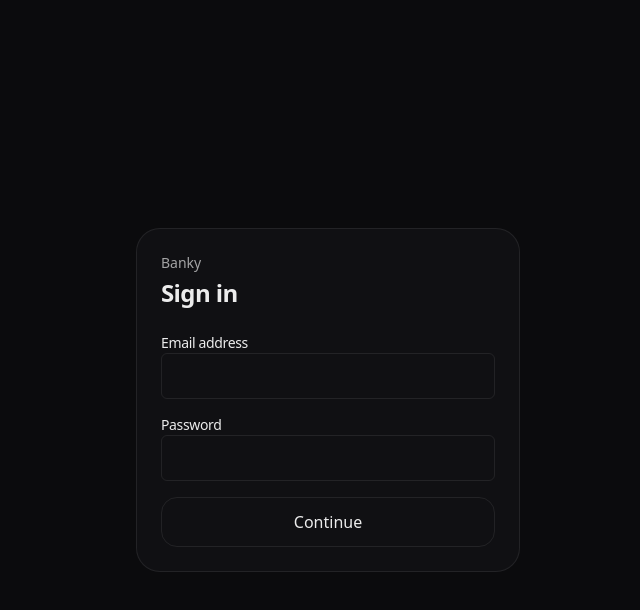
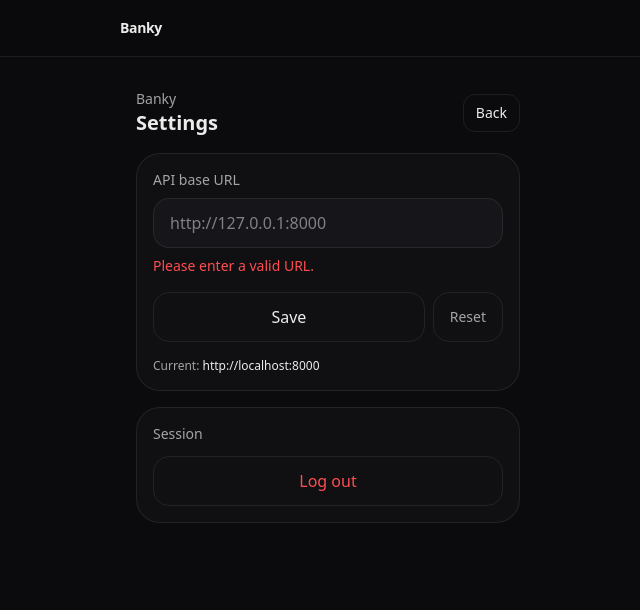
Before and after one commit to delitamakanda/banky-front-ui, an Angular app: page /settings in a window 1280 px wide. Before the commit this address led to /login. Shown: the top 610 px of the page, without its empty margins (312-952 px from the left). Built offline with nearby package versions, Linux system fonts and the light colour scheme.

Commit message:
add settings page, accounts store, and dashboard enhancements

```diff
--- a/src/app/app.routes.ts
+++ b/src/app/app.routes.ts
@@ -6,7 +6,7 @@ export const routes: Routes = [
   { path: 'login', loadComponent: () => import('./features/auth/login.page').then(m => m.LoginPage) },
   { path: '', component: AppShellComponent, canActivate: [authGuard], children: [
       { path: '',  canActivate: [authGuard], loadComponent: () => import('./features/dashboard/dashboard.page').then(m => m.DashboardPage) },
-      { path: 'account/:id', canActivate: [authGuard], loadComponent: () => import('./features/accounts/account-detail/account-detail.page').then(m => m.AccountDetailPage) },
+      { path: 'accounts/:id', canActivate: [authGuard], loadComponent: () => import('./features/accounts/account-detail/account-detail.page').then(m => m.AccountDetailPage) },
       { path:'settings', canActivate: [authGuard], loadComponent: () => import('./features/settings/settings.page').then(m => m.SettingsPage) },
     ] },
 
--- a/src/app/core/auth/auth.guard.ts
+++ b/src/app/core/auth/auth.guard.ts
@@ -6,7 +6,7 @@ export const authGuard: CanActivateFn = () => {
   const auth = inject(AuthStore)
   const router = inject(Router);
 
-  if (auth.isAuthenticated()) {
+  if (!auth.isAuthenticated()) {
     return true;
   }
 
--- a/src/app/features/accounts/account-detail/account-detail.page.ts
+++ b/src/app/features/accounts/account-detail/account-detail.page.ts
@@ -1,11 +1,19 @@
-import { Component } from '@angular/core';
+import {Component, inject} from '@angular/core';
+import {ActivatedRoute, Router} from '@angular/router';
 
 @Component({
   selector: 'app-account-detail.page',
   imports: [],
+  standalone: true,
   templateUrl: './account-detail.page.html',
   styleUrl: './account-detail.page.css',
 })
 export class AccountDetailPage {
+  router = inject(Router);
+
+  constructor(private route: ActivatedRoute) {
+    const accountId = this.route.snapshot.paramMap.get('id');
+    console.log('Account ID:', accountId);
+  }
 
 }
--- /dev/null
+++ b/src/app/features/accounts/accounts.store.ts
@@ -0,0 +1,22 @@
+import { Injectable, computed, signal, inject } from '@angular/core';
+import { finalize} from 'rxjs/operators';
+
+@Injectable({
+  providedIn: 'root'
+})
+export class AccountsStore {
+  private _loading = signal(false);
+  private _accounts = signal<any[]>([
+    // Sample data
+    { id: 1, name: 'Account 1', balance: 1000 },
+    { id: 2, name: 'Account 2', balance: 2000 },
+    { id: 3, name: 'Account 3', balance: 3000 },
+  ]);
+  private _error = signal<string | null>(null);
+
+  loading = this._loading.asReadonly();
+  accounts = this._accounts.asReadonly();
+  error = this._error.asReadonly();
+
+  totalBalance = computed(() => this.accounts().reduce((acc, curr) => acc + curr.balance, 0));
+}
--- a/src/app/features/dashboard/dashboard.page.html
+++ b/src/app/features/dashboard/dashboard.page.html
@@ -3,13 +3,41 @@
     <div>
       <div class="text-xl font-semibold">Overview</div>
     </div>
-    <a routerLink="/settings" class="text-sm text-[var(--muted)] hover:text-[var(--text)]">Settings</a>
+
+    <div class="flex gap-2">
+      <button (click)="refresh()"
+              class="rounded-xl border border-[var(--border)] px-3 py-2 text-sm hover:bg-white/5 transition">
+        Refresh
+      </button>
+      <a routerLink="/settings" class="rounded-xl border border-[var(--border)] px-3 py-2 text-sm hover:bg-white/5 transition">
+        Settings
+      </a>
+    </div>
   </div>
 
-  <app-card [label]="'Total balance'" [value]="'0'"></app-card>
+  <app-card [label]="'Total balance'" [value]="totalBalance() | currency"></app-card>
+
+  @if (loading()) {
+    <div class="mt-4 text-sm text-[var(--muted)]">Loading…</div>
+  }
+
+  @if (error()) {
+    <div class="mt-4 text-sm text-[var(--danger)]">{{ error() }}</div>
+  }
 
   <div class="mt-4 space-y-2">
     <div class="text-sm text-[var(--muted)]">Accounts</div>
 
+    @for (a of accounts(); track a.id) {
+      <a [routerLink]="['/accounts', a.id]"
+         class="block rounded-2xl border border-[var(--border)] bg-[var(--surface)] p-4 hover:bg-[var(--surface-2)] transition">
+        <div class="flex items-center justify-between">
+          <div class="font-medium">{{ a.name ?? ('Account #' + a.id) }}</div>
+          <div class="font-semibold">{{ a.balance | currency }}</div>
+        </div>
+        <div class="mt-1 text-xs text-[var(--muted)]">Tap to manage</div>
+      </a>
+    }
+
   </div>
 </div>
--- a/src/app/features/dashboard/dashboard.page.ts
+++ b/src/app/features/dashboard/dashboard.page.ts
@@ -1,14 +1,42 @@
-import { Component } from '@angular/core';
+import {Component, inject} from '@angular/core';
 import {RouterLink} from '@angular/router';
 import {Card} from '../../shared/ui/card/card';
+import {AccountsStore} from '../accounts/accounts.store';
+import {CurrencyPipe} from '../../shared/pipes/currency-pipe';
 
 @Component({
   standalone: true,
   selector: 'app-dashboard.page',
-  imports: [RouterLink, Card],
+  imports: [RouterLink, Card, CurrencyPipe],
   templateUrl: './dashboard.page.html',
   styleUrl: './dashboard.page.css',
 })
 export class DashboardPage {
+  private store = inject(AccountsStore);
 
+  get totalBalance() {
+    return this.store.totalBalance;
+  }
+
+  get accounts() {
+    return this.store.accounts;
+  }
+
+  get loading() {
+    return this.store.loading;
+  }
+
+  get error() {
+    return this.store.error;
+  }
+
+  constructor() {
+    // todo
+  }
+
+  refresh(): void {
+    // todo
+  }
+
+  protected readonly Number = Number;
 }
--- a/src/app/features/settings/settings.page.html
+++ b/src/app/features/settings/settings.page.html
@@ -1 +1,61 @@
-<p>settings.page works!</p>
+<div class="mx-auto max-w-md p-4">
+  <div class="mb-4 flex items-center justify-between">
+    <div>
+      <div class="text-sm text-[var(--muted)]">Banky</div>
+      <div class="text-xl font-semibold">Settings</div>
+    </div>
+
+    <button (click)="back()"
+            class="rounded-xl border border-[var(--border)] px-3 py-2 text-sm hover:bg-white/5 transition">
+      Back
+    </button>
+  </div>
+
+  <div class="rounded-3xl border border-[var(--border)] bg-[var(--surface)] p-4">
+    <div class="text-sm text-[var(--muted)]">API base URL</div>
+
+    <form [formGroup]="urlForm" (ngSubmit)="save()">
+      <input type="text" formControlName="url"
+             class="mt-2 w-full rounded-2xl border border-[var(--border)] bg-[var(--surface-2)] px-4 py-3 outline-none"
+             placeholder="http://127.0.0.1:8000" />
+
+      @if(urlForm?.get('url')?.invalid) {
+        <div class="mt-2 text-sm text-[var(--danger)]">
+          Please enter a valid URL.
+        </div>
+      }
+    </form>
+
+    @if (error()) {
+      <div class="mt-2 text-sm text-[var(--danger)]">{{ error() }}</div>
+    }
+
+    <div class="mt-4 flex gap-2">
+      <button (click)="save()"
+              class="flex-1 rounded-2xl px-4 py-3 font-medium border border-[var(--border)]
+                 hover:bg-white/5 active:scale-[.99] transition">
+        Save
+      </button>
+
+      <button (click)="reset()"
+              class="rounded-2xl px-4 py-3 text-sm border border-[var(--border)]
+                 text-[var(--muted)] hover:text-[var(--text)] hover:bg-white/5 transition">
+        Reset
+      </button>
+    </div>
+
+    <div class="mt-4 text-xs text-[var(--muted)]">
+      Current: <span class="text-[var(--text)]">{{ currentUrl() }}</span>
+    </div>
+  </div>
+
+  <div class="mt-4 rounded-3xl border border-[var(--border)] bg-[var(--surface)] p-4">
+    <div class="text-sm text-[var(--muted)]">Session</div>
+
+    <button (click)="logout()"
+            class="mt-3 w-full rounded-2xl px-4 py-3 font-medium border border-[var(--border)]
+               text-[var(--danger)] hover:bg-white/5 active:scale-[.99] transition">
+      Log out
+    </button>
+  </div>
+</div>
--- a/src/app/features/settings/settings.page.ts
+++ b/src/app/features/settings/settings.page.ts
@@ -1,11 +1,48 @@
-import { Component } from '@angular/core';
+import { Component, computed, signal, inject } from '@angular/core';
+import {FormControl, FormGroup, ReactiveFormsModule, Validators} from '@angular/forms';
+import {EnvService} from '../../core/config/env.service';
+import {AuthStore} from '../../core/auth/auth.store';
+import {Router} from '@angular/router';
 
 @Component({
   selector: 'app-settings.page',
-  imports: [],
+  imports: [
+    ReactiveFormsModule
+  ],
   templateUrl: './settings.page.html',
   styleUrl: './settings.page.css',
+  standalone: true,
 })
 export class SettingsPage {
+  private auth = inject(AuthStore);
+  private env = inject(EnvService);
+  private router = inject(Router);
+
+  urlForm = new FormGroup({
+    url: new FormControl('', [Validators.required, Validators.pattern('https?://.*')])
+  })
+
+  currentUrl = computed(() => this.env.apiUrl());
+  draftUrl = this.env.apiUrl();
+  error = signal<string | null>(null);
+
+  back(): void {
+    this.router.navigate(['/']);
+  }
+
+  save(): void {
+    this.error.set(null);
+  }
+
+  reset(): void {
+    this.error.set(null);
+    this.draftUrl = this.currentUrl();
+    this.env.setBaseUrl(this.draftUrl);
+  }
+
+  logout(): void {
+    this.auth.logout();
+    this.router.navigate(['/login']);
+  }
 
 }
--- a/src/app/shared/ui/card/card.html
+++ b/src/app/shared/ui/card/card.html
@@ -1,8 +1,8 @@
-<div class="rounded-2xl border border-[var(--border)] bg-[var(--surface)] p-4 shadow-sm">
+<div class="rounded-3xl border border-[var(--border)] bg-[var(--surface)] p-4">
   <div class="flex items-center justify-between">
     <div class="text-sm text-[var(--muted)]">{{label()}}</div>
     <ng-content select="[right]"></ng-content>
   </div>
-  <div class="mt-2 text-2xl font-semibold tracking-tight">{{value()}}</div>
+  <div class="mt-2 text-3xl font-semibold tracking-tight">{{value()}}</div>
   <ng-content></ng-content>
 </div>
--- a/src/app/shared/ui/card/card.ts
+++ b/src/app/shared/ui/card/card.ts
@@ -9,6 +9,6 @@ import {Component, input} from '@angular/core';
 })
 export class Card {
   label = input<string>('');
-  value = input<string>('');
+  value = input<unknown>(0);
 
 }
```
